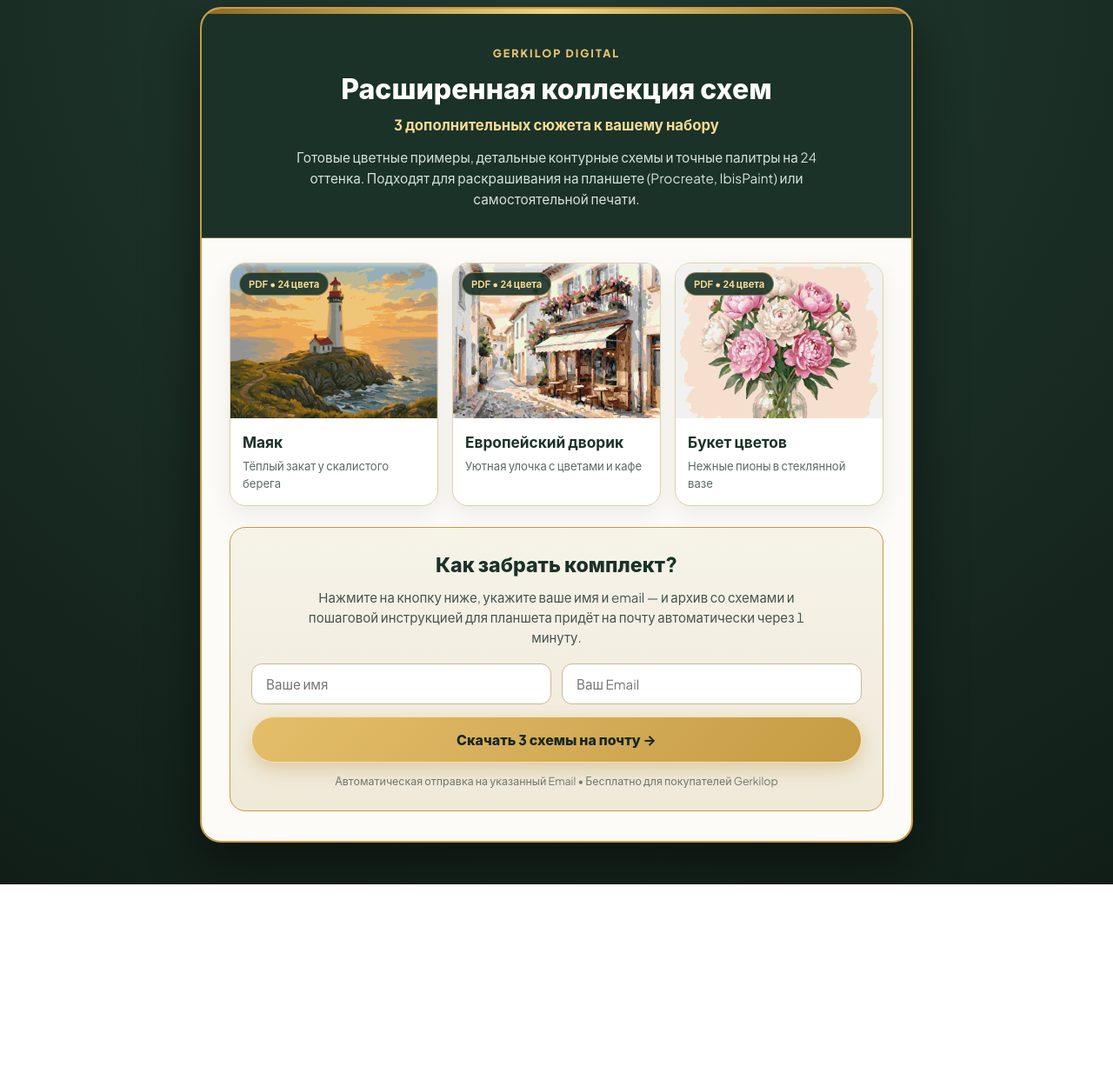
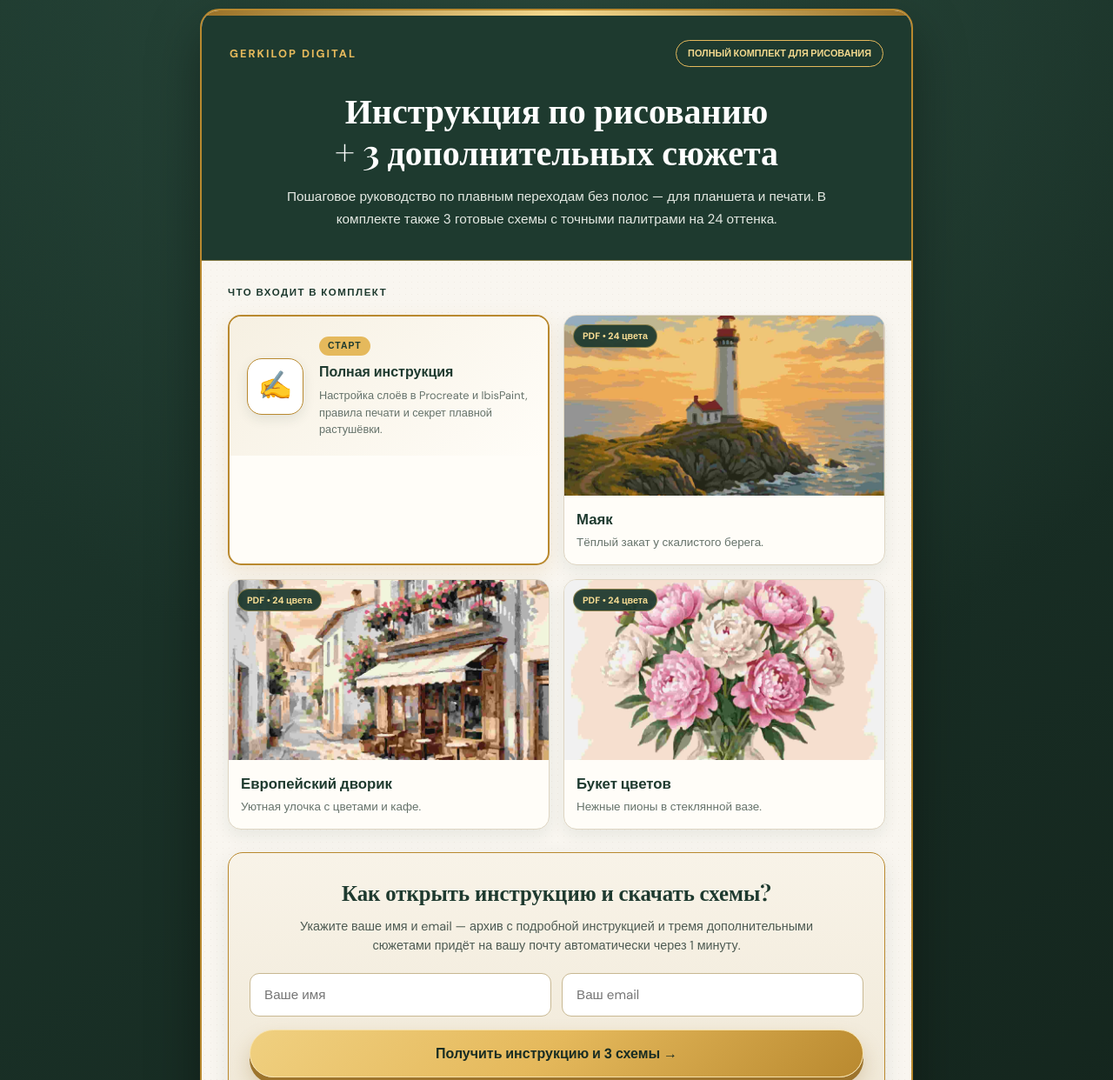
Before and after one commit to itfotost-spec/gerkilop, a plain HTML site: page podarok.html in a window 1280 px wide. Shown: the part 20-1262 px from the top of the page at 87% size. Before the commit the page ends 1037 px from the top, so only its background shows below. Drawn offline with nearby package versions, Linux system fonts and the light colour scheme.

Commit message:
Update podarok.html

```diff
--- a/podarok.html
+++ b/podarok.html
@@ -1,130 +1,180 @@
+
 <!DOCTYPE html>
 <html lang="ru">
 <head>
 <meta charset="UTF-8">
 <meta name="viewport" content="width=device-width, initial-scale=1.0">
-    <title>GERKILOP DIGITAL | Расширенная коллекция схем</title>
-    <link href="https://fonts.googleapis.com/css2?family=Plus+Jakarta+Sans:wght@400;500;600;700;800&display=swap" rel="stylesheet">
+<meta name="theme-color" content="#1E3A2F">
+
+<title>GERKILOP DIGITAL | Инструкция и 3 дополнительных сюжета</title>
+
+<link href="https://fonts.googleapis.com/css2?family=DM+Sans:wght@400;500;600;700;800&family=Playfair+Display:wght@600;700&display=swap" rel="stylesheet">
+
 <style>
+:root {
+  --green: #1E3A2F;
+  --green2: #29483B;
+  --cream: #F9F6F0;
+  --paper: #F4EFE4;
+  --gold: #E5B95C;
+  --gold-dark: #B9892F;
+  --ink: #263B32;
+  --muted: #66736B;
+  --white: #FFFDF8;
+}
+
 * {
   box-sizing: border-box;
   margin: 0;
   padding: 0;
-            font-family: 'Plus Jakarta Sans', -apple-system, BlinkMacSystemFont, sans-serif;
-            font-variant-numeric: tabular-nums;
 }
 
 body {
-            background: radial-gradient(circle at top, #233d32 0%, #111e18 100%);
-            color: #242e29;
   min-height: 100vh;
-            padding: 28px 16px 48px;
+  padding: 30px 16px 45px;
+  color: var(--ink);
+  background:
+    radial-gradient(circle at top, #29483B, transparent 55%),
+    linear-gradient(145deg, #1E3A2F, #14251D);
+  font-family: 'DM Sans', sans-serif;
   line-height: 1.55;
 }
 
 .page-wrap {
   max-width: 820px;
-            margin: 0 auto;
+  margin: auto;
 }
 
 .main-card {
-            background: #fdfbf7;
-            border: 2px solid #c59b43;
-            border-radius: 24px;
   overflow: hidden;
-            box-shadow: 0 24px 60px rgba(0, 0, 0, 0.45);
+  border: 2px solid var(--gold-dark);
+  border-radius: 22px;
+  background: var(--cream);
+  box-shadow: 0 24px 60px rgba(0,0,0,.35);
 }
 
 .gold-strip {
   height: 6px;
-            background: linear-gradient(90deg, #8e6923 0%, #f1d382 50%, #8e6923 100%);
+  background: linear-gradient(
+    90deg,
+    #9A7127,
+    #F4D98F,
+    #9A7127
+  );
 }
 
+/* ШАПКА */
+
 .hero-box {
-            background: #1b3228;
-            color: #ffffff;
-            padding: 32px 32px;
+  padding: 28px 32px 34px;
   text-align: center;
-            border-bottom: 1px solid rgba(197, 155, 67, 0.5);
+  color: white;
+  background: var(--green);
+  border-bottom: 1px solid rgba(229,185,92,.5);
 }
 
-        .hero-box .brand-top {
-            display: inline-block;
-            color: #e5c372;
-            font-size: 0.78rem;
+.hero-topline {
+  display: flex;
+  justify-content: space-between;
+  align-items: center;
+  gap: 12px;
+  margin-bottom: 25px;
+}
+
+.brand {
+  color: var(--gold);
+  font-size: .8rem;
   font-weight: 800;
   letter-spacing: 2px;
-            text-transform: uppercase;
-            margin-bottom: 10px;
 }
 
-        .hero-box h1 {
-            font-size: 2rem;
+.hero-badge {
+  padding: 6px 13px;
+  border: 1px solid var(--gold);
+  border-radius: 30px;
+  color: #F3D98E;
+  font-size: .68rem;
   font-weight: 800;
-            line-height: 1.25;
-            color: #ffffff;
-            margin-bottom: 10px;
 }
 
-        .hero-box .subtitle {
-            color: #f6dc93;
-            font-size: 1.05rem;
-            font-weight: 700;
-            margin-bottom: 12px;
+h1 {
+  margin-bottom: 15px;
+  color: white;
+  font-family: 'Playfair Display', serif;
+  font-size: clamp(1.8rem, 4vw, 2.5rem);
+  line-height: 1.2;
 }
 
-        .hero-box p.desc {
-            color: #d6e2dc;
-            font-size: 0.96rem;
-            max-width: 640px;
-            margin: 0 auto;
+.hero-desc {
+  max-width: 650px;
+  margin: auto;
+  color: #E4E9E3;
+  font-size: .96rem;
+  line-height: 1.7;
 }
 
+/* КАРТОЧКИ */
+
 .content-box {
-            padding: 28px 32px 34px;
+  padding: 28px 30px 30px;
+  background-color: var(--cream);
+  background-image:
+    radial-gradient(rgba(183,169,142,.12) .5px, transparent .5px);
+  background-size: 7px 7px;
+}
+
+.section-kicker {
+  margin-bottom: 16px;
+  color: var(--green);
+  font-size: .72rem;
+  font-weight: 800;
+  letter-spacing: 1.5px;
 }
 
 .gifts-grid {
   display: grid;
-            grid-template-columns: repeat(3, minmax(0, 1fr));
+  grid-template-columns: repeat(2, 1fr);
   gap: 16px;
-            margin-bottom: 24px;
+  margin-bottom: 26px;
 }
 
 .gift-card {
-            background: #ffffff;
-            border: 1px solid #dfd0ad;
-            border-radius: 18px;
   overflow: hidden;
-            box-shadow: 0 10px 24px rgba(27, 50, 40, 0.08);
-            display: flex;
-            flex-direction: column;
-            transition: transform 0.25s ease, box-shadow 0.25s ease, border-color 0.25s ease;
+  border: 1px solid #DED5C3;
+  border-radius: 15px;
+  background: var(--white);
+  box-shadow: 0 7px 18px rgba(30,58,47,.08);
+  transition: .25s ease;
 }
 
 .gift-card:hover {
   transform: translateY(-4px);
-            box-shadow: 0 16px 32px rgba(27, 50, 40, 0.14);
-            border-color: #c59b43;
+  border-color: var(--gold-dark);
+  box-shadow: 0 14px 27px rgba(30,58,47,.14);
+}
+
+.gift-card.featured {
+  border: 2px solid var(--gold-dark);
+  box-shadow: 0 8px 22px rgba(185,137,47,.15);
 }
 
 .gift-thumb-wrap {
   position: relative;
   width: 100%;
-            aspect-ratio: 4 / 3;
-            background: #e9e4d8;
+  aspect-ratio: 16 / 9;
   overflow: hidden;
+  background: #E9E4D8;
 }
 
 .gift-thumb-wrap img {
   width: 100%;
   height: 100%;
+  display: block;
   object-fit: cover;
-            display: block;
-            transition: transform 0.35s ease;
+  transition: transform .35s ease;
 }
 
-        .gift-card:hover .gift-thumb-wrap img {
+.gift-card:hover img {
   transform: scale(1.04);
 }
 
@@ -132,13 +182,13 @@
   position: absolute;
   top: 10px;
   left: 10px;
-            background: rgba(27, 50, 40, 0.9);
-            color: #f6dc93;
-            font-size: 0.7rem;
-            font-weight: 700;
   padding: 4px 10px;
-            border-radius: 999px;
-            border: 1px solid rgba(229, 195, 114, 0.5);
+  border: 1px solid rgba(229,185,92,.5);
+  border-radius: 30px;
+  color: #F6DC93;
+  background: rgba(30,58,47,.94);
+  font-size: .67rem;
+  font-weight: 800;
 }
 
 .gift-meta {
@@ -146,199 +196,471 @@
 }
 
 .gift-title {
-            font-size: 1.08rem;
-            font-weight: 700;
-            color: #1b3228;
   margin-bottom: 4px;
+  color: var(--green);
+  font-size: 1.05rem;
+  font-weight: 800;
 }
 
 .gift-sub {
-            font-size: 0.82rem;
-            color: #5d6b64;
+  color: var(--muted);
+  font-size: .84rem;
 }
 
+/* КАРТОЧКА ИНСТРУКЦИИ */
+
+.instruction-visual {
+  min-height: 150px;
+  display: flex;
+  align-items: center;
+  justify-content: center;
+  gap: 18px;
+  padding: 20px;
+  background: linear-gradient(135deg, #F6F0E2, #FFFDF8);
+}
+
+.instruction-icon {
+  display: grid;
+  flex-shrink: 0;
+  width: 65px;
+  height: 65px;
+  place-items: center;
+  border: 1px solid var(--gold-dark);
+  border-radius: 17px;
+  background: white;
+  box-shadow: 0 5px 14px rgba(30,58,47,.1);
+  font-size: 32px;
+}
+
+.instruction-label {
+  display: inline-block;
+  margin-bottom: 7px;
+  padding: 3px 10px;
+  border-radius: 30px;
+  color: var(--green);
+  background: var(--gold);
+  font-size: .65rem;
+  font-weight: 900;
+  letter-spacing: 1px;
+}
+
+.instruction-copy strong {
+  display: block;
+  margin-bottom: 4px;
+  color: var(--green);
+  font-size: 1rem;
+}
+
+.instruction-copy p {
+  color: var(--muted);
+  font-size: .8rem;
+}
+
+/* ФОРМА EMAIL */
+
 .form-panel {
-            background: linear-gradient(180deg, #f6f3e9 0%, #efe9d8 100%);
-            border: 1.5px solid #c59b43;
-            border-radius: 18px;
-            padding: 24px;
+  padding: 26px 24px 23px;
+  border: 1.5px solid var(--gold-dark);
+  border-radius: 17px;
   text-align: center;
+  background: linear-gradient(
+    180deg,
+    #F8F3E8,
+    #EFE7D5
+  );
+  box-shadow: 0 9px 24px rgba(30,58,47,.1);
 }
 
 .form-panel h2 {
-            font-size: 1.45rem;
-            font-weight: 800;
-            color: #1b3228;
-            margin-bottom: 8px;
+  margin-bottom: 9px;
+  color: var(--green);
+  font-family: 'Playfair Display', serif;
+  font-size: 1.55rem;
 }
 
-        .form-panel .form-hint {
-            font-size: 0.94rem;
-            color: #46544d;
-            max-width: 600px;
-            margin: 0 auto 18px;
+.form-hint {
+  max-width: 620px;
+  margin: auto auto 20px;
+  color: #4E5B53;
+  font-size: .9rem;
 }
 
 .form-row {
   display: grid;
   grid-template-columns: 1fr 1fr;
   gap: 12px;
-            margin-bottom: 14px;
+  margin-bottom: 15px;
 }
 
 .form-input {
   width: 100%;
+  min-height: 50px;
   padding: 13px 16px;
-            border-radius: 12px;
-            border: 1px solid #c8b892;
-            background: #ffffff;
-            font-size: 0.95rem;
-            color: #1b3228;
-            transition: border-color 0.2s ease, box-shadow 0.2s ease;
+  border: 1px solid #C8B892;
+  border-radius: 11px;
+  outline: none;
+  color: var(--green);
+  background: white;
+  font-family: inherit;
+  font-size: .95rem;
+  transition: .2s;
 }
 
 .form-input:focus {
-            outline: none;
-            border-color: #b88931;
-            box-shadow: 0 0 0 3px rgba(197, 155, 67, 0.22);
+  border-color: var(--gold-dark);
+  box-shadow: 0 0 0 3px rgba(197,155,67,.2);
+}
+
+/* ОБЪЁМНАЯ КНОПКА */
+
+.btn-submit {
+  width: 100%;
+  min-height: 55px;
+  padding: 15px 20px;
+  border: 1px solid #F7E1A8;
+  border-radius: 50px;
+  color: #192D23;
+  background: linear-gradient(
+    135deg,
+    #F0D080,
+    #E5B95C 48%,
+    #B9892F
+  );
+  box-shadow:
+    0 7px 0 #9D742C,
+    0 13px 23px rgba(145,103,31,.28);
+  font-family: inherit;
+  font-size: 1rem;
+  font-weight: 800;
+  cursor: pointer;
+  transition: .2s ease;
+}
+
+.btn-submit:hover {
+  transform: translateY(-3px);
+  box-shadow:
+    0 10px 0 #9D742C,
+    0 17px 27px rgba(145,103,31,.35);
+}
+
+.btn-submit:active {
+  transform: translateY(4px);
+  box-shadow: 0 3px 0 #9D742C;
+}
+
+.bottom-note {
+  margin-top: 17px;
+  color: #68756D;
+  font-size: .76rem;
+}
+
+.privacy-note {
+  margin-top: 8px;
+  color: #7B837D;
+  font-size: .72rem;
+}
+
+/* МОБИЛЬНАЯ ВЕРСИЯ */
+
+@media(max-width: 620px) {
+
+  body {
+    padding: 12px 9px 25px;
+  }
+
+  .hero-box {
+    padding: 22px 16px 25px;
+  }
+
+  .hero-topline {
+    flex-direction: column;
+    gap: 10px;
+    margin-bottom: 20px;
+  }
+
+  .hero-badge {
+    font-size: .62rem;
+  }
+
+  .hero-desc {
+    font-size: .86rem;
+  }
+
+  .content-box {
+    padding: 20px 13px;
+  }
+
+  .gifts-grid {
+    grid-template-columns: 1fr;
+    gap: 14px;
+  }
+
+  .instruction-visual {
+    min-height: 125px;
+    justify-content: flex-start;
+  }
+
+  .form-panel {
+    padding: 21px 14px;
+  }
+
+  .form-panel h2 {
+    font-size: 1.35rem;
+  }
+
+  .form-row {
+    grid-template-columns: 1fr;
   }
 
   .btn-submit {
-            position: relative;
-            overflow: hidden;
-            width: 100%;
-            padding: 15px 24px;
-            border-radius: 999px;
-            border: 1px solid #f7e1a8;
-            background: linear-gradient(135deg, #e5be6b 0%, #c59b43 50%, #b88931 100%);
-            background-size: 200% 200%;
-            color: #16261f;
-            font-size: 1rem;
-            font-weight: 800;
-            cursor: pointer;
-            box-shadow: 0 8px 20px rgba(184, 137, 49, 0.32);
-            transition: transform 0.22s cubic-bezier(0.22, 1, 0.36, 1),
-                        box-shadow 0.22s ease,
-                        background-position 0.4s ease;
-        }
-
-        .btn-submit::after {
-            content: "";
-            position: absolute;
-            top: 0;
-            left: -120%;
-            width: 60%;
-            height: 100%;
-            background: linear-gradient(90deg, transparent, rgba(255, 255, 255, 0.45), transparent);
-            transform: skewX(-20deg);
-            transition: left 0.55s ease;
-        }
-
-        .btn-submit:hover {
-            transform: translateY(-2px);
-            background-position: 100% 50%;
-            box-shadow: 0 14px 28px rgba(184, 137, 49, 0.46);
-        }
-
-        .btn-submit:hover::after {
-            left: 140%;
-        }
-
-        .btn-submit:active {
-            transform: translateY(0) scale(0.985);
-            box-shadow: 0 5px 14px rgba(184, 137, 49, 0.3);
-        }
-
-        .bottom-note {
-            margin-top: 12px;
-            font-size: 0.78rem;
-            color: #6b7871;
-        }
-
-        @media (max-width: 720px) {
-            .hero-box {
-                padding: 24px 18px;
-            }
-            .hero-box h1 {
-                font-size: 1.65rem;
-            }
-            .content-box {
-                padding: 20px 16px 26px;
-            }
-            .gifts-grid,
-            .form-row {
-                grid-template-columns: 1fr;
+    font-size: .91rem;
   }
 }
 </style>
 </head>
+
 <body>
-    <div class="page-wrap">
-        <div class="main-card">
+
+<main class="page-wrap">
+
+<section class="main-card">
+
 <div class="gold-strip"></div>
 
-            <div class="hero-box">
-                <span class="brand-top">GERKILOP DIGITAL</span>
-                <h1>Расширенная коллекция схем</h1>
-                <div class="subtitle">3 дополнительных сюжета к вашему набору</div>
-                <p class="desc">Готовые цветные примеры, детальные контурные схемы и точные палитры на 24 оттенка. Подходят для раскрашивания на планшете (Procreate, IbisPaint) или самостоятельной печати.</p>
+<!-- ШАПКА -->
+
+<header class="hero-box">
+
+  <div class="hero-topline">
+    <span class="brand">GERKILOP DIGITAL</span>
+
+    <span class="hero-badge">
+      ПОЛНЫЙ КОМПЛЕКТ ДЛЯ РИСОВАНИЯ
+    </span>
   </div>
 
+  <h1>
+    Инструкция по рисованию<br>
+    + 3 дополнительных сюжета
+  </h1>
+
+  <p class="hero-desc">
+    Пошаговое руководство по плавным переходам без полос —
+    для планшета и печати. В комплекте также 3 готовые
+    схемы с точными палитрами на 24 оттенка.
+  </p>
+
+</header>
+
 <div class="content-box">
-                <div class="gifts-grid">
-                    <div class="gift-card">
-                        <div class="gift-thumb-wrap">
-                            <span class="gift-badge">PDF • 24 цвета</span>
-                            <img src="https://github.com/itfotost-spec/gerkilop/blob/main/gift-mayak.jpg?raw=true" alt="Схема Маяк">
-                        </div>
-                        <div class="gift-meta">
-                            <div class="gift-title">Маяк</div>
-                            <div class="gift-sub">Тёплый закат у скалистого берега</div>
-                        </div>
+
+<p class="section-kicker">
+  ЧТО ВХОДИТ В КОМПЛЕКТ
+</p>
+
+<!-- ЧЕТЫРЕ БОНУСА -->
+
+<section class="gifts-grid">
+
+  <!-- ИНСТРУКЦИЯ -->
+
+  <article class="gift-card featured">
+
+    <div class="instruction-visual">
+
+      <div class="instruction-icon">✍️</div>
+
+      <div class="instruction-copy">
+
+        <span class="instruction-label">СТАРТ</span>
+
+        <strong>Полная инструкция</strong>
+
+        <p>
+          Настройка слоёв в Procreate и IbisPaint,
+          правила печати и секрет плавной растушёвки.
+        </p>
+
       </div>
 
-                    <div class="gift-card">
-                        <div class="gift-thumb-wrap">
-                            <span class="gift-badge">PDF • 24 цвета</span>
-                            <img src="https://github.com/itfotost-spec/gerkilop/blob/main/gift-dvorik.jpg?raw=true" alt="Схема Европейский дворик">
-                        </div>
-                        <div class="gift-meta">
-                            <div class="gift-title">Европейский дворик</div>
-                            <div class="gift-sub">Уютная улочка с цветами и кафе</div>
-                        </div>
     </div>
 
-                    <div class="gift-card">
+  </article>
+
+  <!-- МАЯК -->
+
+  <article class="gift-card">
+
     <div class="gift-thumb-wrap">
+
       <span class="gift-badge">PDF • 24 цвета</span>
-                            <img src="https://github.com/itfotost-spec/gerkilop/blob/main/gift-buket.jpg?raw=true" alt="Схема Букет цветов">
-                        </div>
-                        <div class="gift-meta">
-                            <div class="gift-title">Букет цветов</div>
-                            <div class="gift-sub">Нежные пионы в стеклянной вазе</div>
-                        </div>
-                    </div>
+
+      <img
+        src="https://github.com/itfotost-spec/gerkilop/blob/main/gift-mayak.jpg?raw=true"
+        alt="Схема Маяк"
+        loading="lazy"
+      >
+
     </div>
 
-                <div class="form-panel">
-                    <h2>Как забрать комплект?</h2>
-                    <p class="form-hint">Нажмите на кнопку ниже, укажите ваше имя и email — и архив со схемами и пошаговой инструкцией для планшета придёт на почту автоматически через 1 минуту.</p>
+    <div class="gift-meta">
 
-                    <form id="estis-form" action="https://mailer.estismail.com/subscribeme" method="post">
-                        <input type="hidden" name="estis_form" value="nYe3EQtricEU">
-                        <input type="text" name="estis_hp" value="" style="display:none" tabindex="-1" autocomplete="off">
+      <h2 class="gift-title">Маяк</h2>
+
+      <p class="gift-sub">
+        Тёплый закат у скалистого берега.
+      </p>
+
+    </div>
+
+  </article>
+
+  <!-- ЕВРОПЕЙСКИЙ ДВОРИК -->
+
+  <article class="gift-card">
+
+    <div class="gift-thumb-wrap">
+
+      <span class="gift-badge">PDF • 24 цвета</span>
+
+      <img
+        src="https://github.com/itfotost-spec/gerkilop/blob/main/gift-dvorik.jpg?raw=true"
+        alt="Европейский дворик"
+        loading="lazy"
+      >
+
+    </div>
+
+    <div class="gift-meta">
+
+      <h2 class="gift-title">
+        Европейский дворик
+      </h2>
+
+      <p class="gift-sub">
+        Уютная улочка с цветами и кафе.
+      </p>
+
+    </div>
+
+  </article>
+
+  <!-- БУКЕТ -->
+
+  <article class="gift-card">
+
+    <div class="gift-thumb-wrap">
+
+      <span class="gift-badge">PDF • 24 цвета</span>
+
+      <img
+        src="https://github.com/itfotost-spec/gerkilop/blob/main/gift-buket.jpg?raw=true"
+        alt="Букет цветов"
+        loading="lazy"
+      >
+
+    </div>
+
+    <div class="gift-meta">
+
+      <h2 class="gift-title">
+        Букет цветов
+      </h2>
+
+      <p class="gift-sub">
+        Нежные пионы в стеклянной вазе.
+      </p>
+
+    </div>
+
+  </article>
+
+</section>
+
+<!-- ФОРМА СБОРА EMAIL -->
+
+<section class="form-panel">
+
+  <h2>
+    Как открыть инструкцию и скачать схемы?
+  </h2>
+
+  <p class="form-hint">
+    Укажите ваше имя и email — архив с подробной инструкцией
+    и тремя дополнительными сюжетами придёт на вашу почту
+    автоматически через 1 минуту.
+  </p>
+
+  <!-- ESTISMAIL: СОХРАНЕНЫ ИСХОДНЫЕ ДАННЫЕ -->
+
+  <form
+    id="estis-form"
+    action="https://mailer.estismail.com/subscribeme"
+    method="post"
+  >
+
+    <input
+      type="hidden"
+      name="estis_form"
+      value="nYe3EQtricEU"
+    >
+
+    <!-- Антиспам-поле -->
+
+    <input
+      type="text"
+      name="estis_hp"
+      value=""
+      style="display:none"
+      tabindex="-1"
+      autocomplete="off"
+    >
 
     <div class="form-row">
-                            <input type="text" name="name" class="form-input" placeholder="Ваше имя" required>
-                            <input type="email" name="email" class="form-input" placeholder="Ваш Email" required>
+
+      <input
+        type="text"
+        name="name"
+        class="form-input"
+        placeholder="Ваше имя"
+        autocomplete="name"
+        required
+      >
+
+      <input
+        type="email"
+        name="email"
+        class="form-input"
+        placeholder="Ваш email"
+        autocomplete="email"
+        required
+      >
+
     </div>
-                        <button type="submit" class="btn-submit">Скачать 3 схемы на почту &rarr;</button>
+
+    <button
+      type="submit"
+      class="btn-submit"
+    >
+      Получить инструкцию и 3 схемы →
+    </button>
+
   </form>
 
-                    <p class="bottom-note">Автоматическая отправка на указанный Email • Бесплатно для покупателей Gerkilop</p>
+  <p class="bottom-note">
+    Бесплатно для покупателей GERKILOP DIGITAL
+  </p>
+
+  <p class="privacy-note">
+    Нажимая кнопку, вы соглашаетесь на получение письма
+    с запрошенными материалами.
+  </p>
+
+</section>
+
 </div>
-            </div>
-        </div>
-    </div>
+</section>
+</main>
+
 </body>
 </html>
```
Lines whose indentation alone changed are shown as unchanged.
